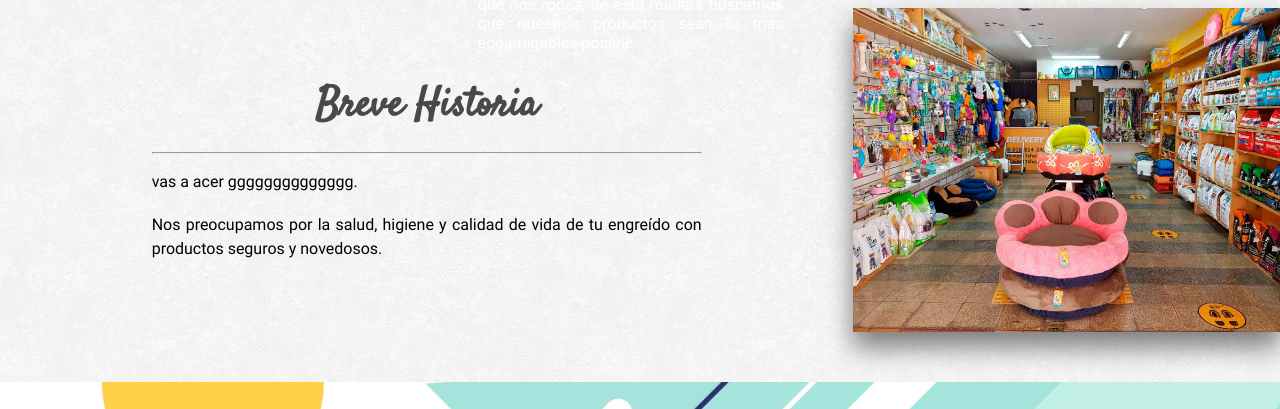
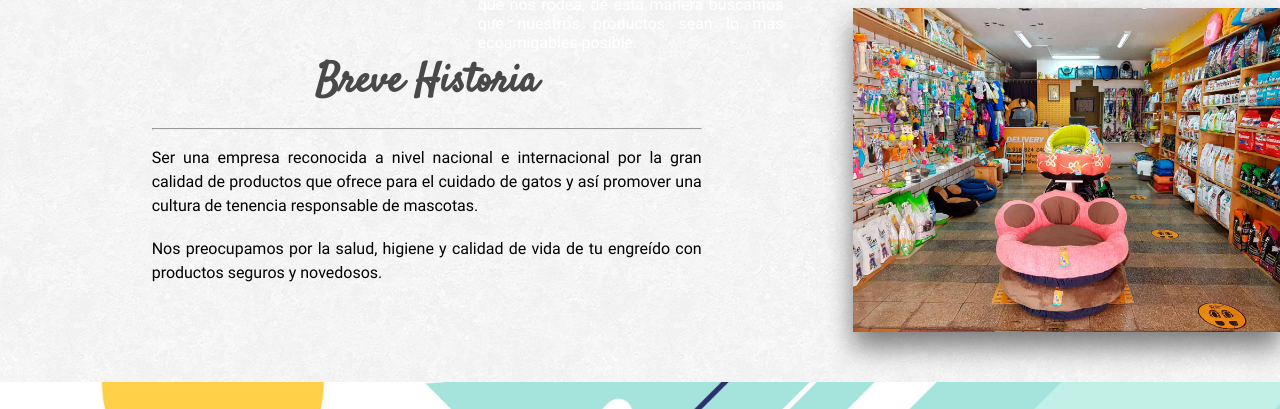
Before and after one commit to CrisQF/entrepatitas, a plain HTML site: page index.html in a window 1280 px wide. Shown: the part 987-1396 px from the top of the page. Drawn offline with Linux system fonts and the light colour scheme.

Commit message:
cambio de texto

```diff
--- a/index.html
+++ b/index.html
@@ -116,7 +116,7 @@
             <div>
               <h2>Breve Historia</h2>
               <hr>
-              <p>vas a acer gggggggggggggg. </p><br>
+              <p>Ser una empresa reconocida a nivel nacional e internacional por la gran calidad de productos que ofrece para el cuidado de gatos y así promover una cultura de tenencia responsable de mascotas. </p><br>
               <p>Nos preocupamos por la salud, higiene y calidad de vida de tu engreído con productos seguros y novedosos.</p>
             </div>
 
```
